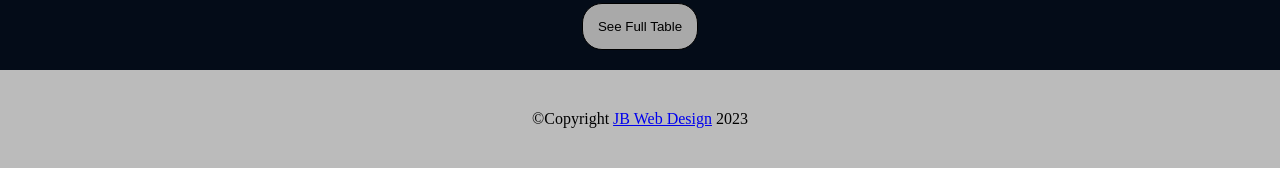
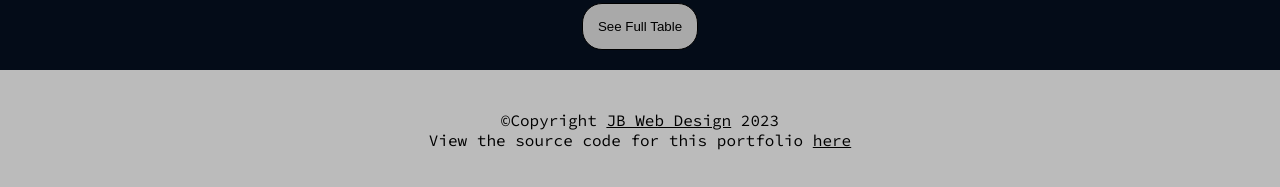
Before and after one commit to joshuaberry982/react-crypto-market, a React (Vite) app: page / in a window 1280 px wide. Shown: the part 963-1150 px from the top of the page. Built offline with nearby package versions, Linux system fonts and the light colour scheme; no server answers.

Commit message:
added source code link to footer

```diff
--- a/src/App.css
+++ b/src/App.css
@@ -1,4 +1,6 @@
 @import url('https://fonts.googleapis.com/css2?family=Chakra+Petch:ital,wght@0,300;0,400;0,500;0,600;0,700;1,300;1,400;1,500;1,600;1,700&display=swap');
+
+@import url('https://fonts.googleapis.com/css2?family=Source+Code+Pro:ital,wght@0,200;0,300;0,400;0,500;0,600;0,700;0,800;0,900;1,200;1,300;1,400;1,500;1,600;1,700;1,800;1,900&display=swap');
 
 * {
     margin: 0;
@@ -93,6 +95,11 @@
     position: sticky;
     top: 100%;
     width: 100%;
+    font-family: 'Source Code Pro', monospace;
+}
+
+footer a {
+    color: black;
 }
 
 footer a:visited {
--- a/src/App.jsx
+++ b/src/App.jsx
@@ -16,6 +16,7 @@
       <CoinTable />
       <footer>
         <p>&#169;Copyright <a href='https://github.com/joshuaberry982' target='_blank'>JB Web Design</a> {getCurrentYear()}</p>
+        <p>View the source code for this portfolio <a href='https://github.com/joshuaberry982/react-crypto-market' target='_blank' className='link'>here</a></p>
       </footer>
     </div>
   )
```
